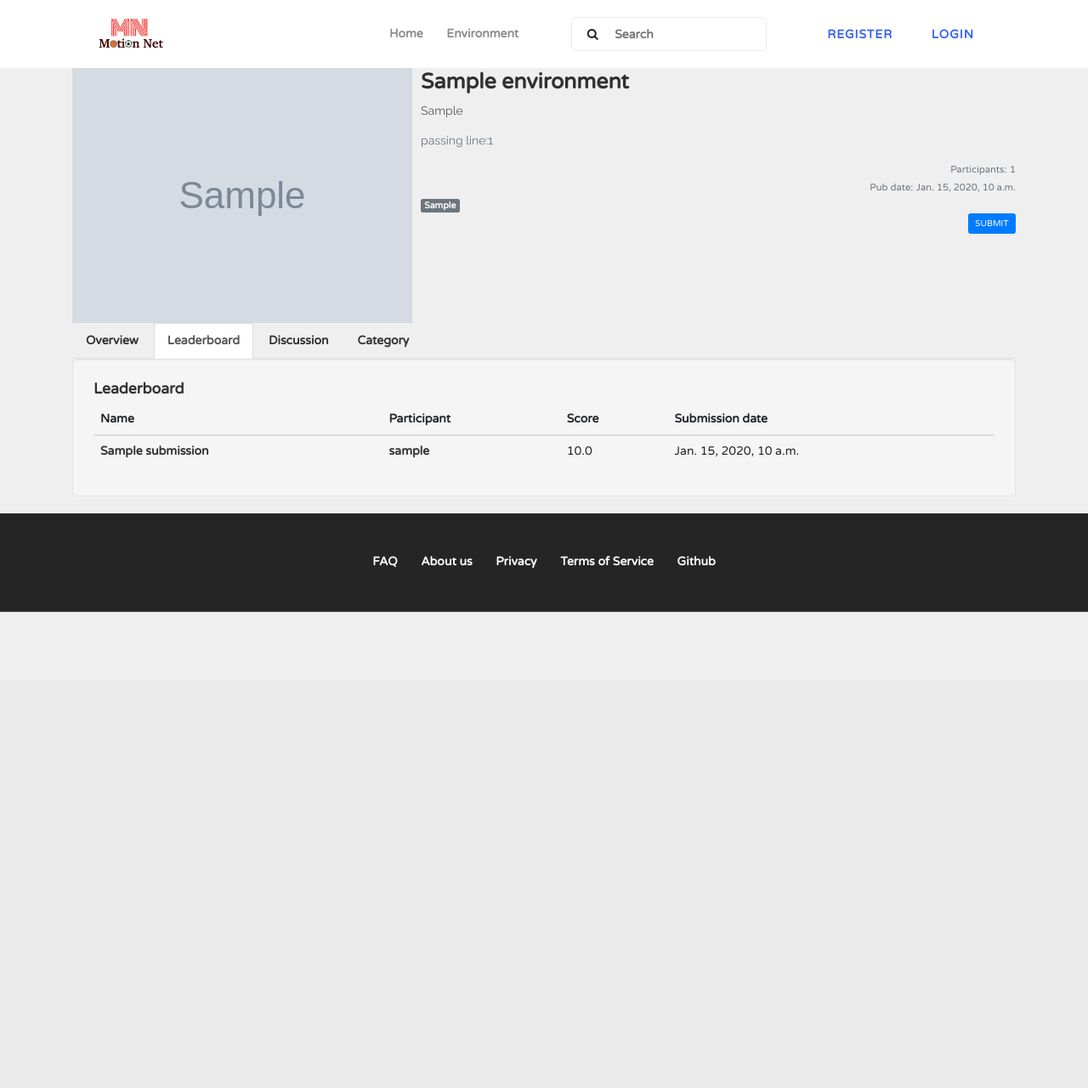
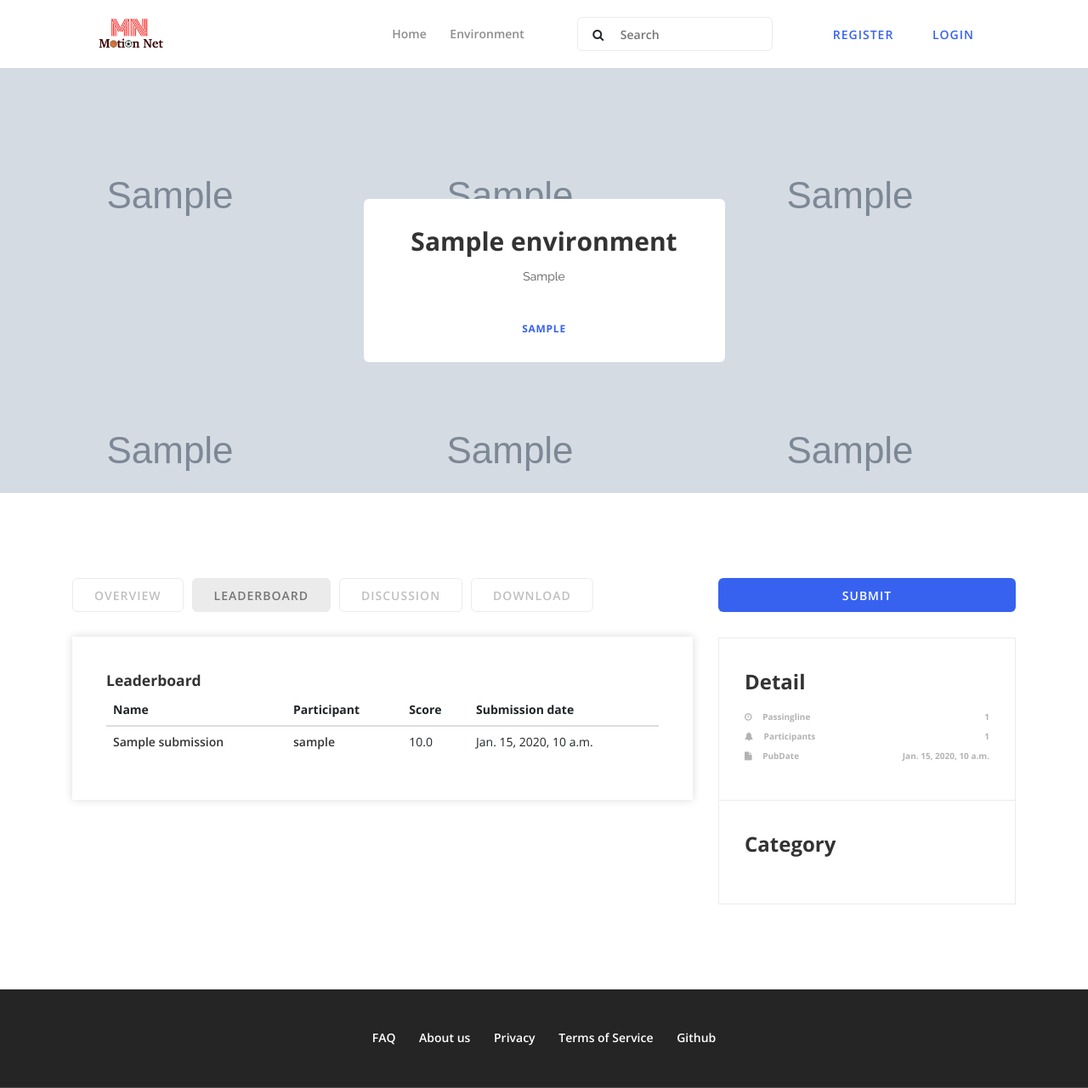
Before and after one commit to yjb767868009/mysite, a Django app: page /environment/1/Leaderboard/ in a window 1280 px wide. Shown: the whole page at 85% size. Before the commit the page ends 720 px from the top, so only its background shows below. Run offline with Django 3.2, Linux system fonts and the light colour scheme; tables that the repository leaves empty hold one stand-in row (values such as "Sample post"); grey boxes marked "Sample" are stand-in pictures; some libraries are stand-ins or nearby versions.

Commit message:
update environment html

```diff
--- a/lb/urls.py
+++ b/lb/urls.py
@@ -5,10 +5,10 @@ from . import views
 app_name='lb'
 urlpatterns = [
     url(r'^$', views.index, name='index'),
-    url(r'^environment/(?P<pk>[0-9]+)/Overview/$', views.environment, name='environment'),
+    url(r'^environment/(?P<pk>[0-9]+)/$', views.environment_detail, name='environment_detail'),
     url(r'^environment/(?P<pk>[0-9]+)/Discussion/$',  views.environment_discussion, name='environment_discussion'),
     url(r'^environment/(?P<pk>[0-9]+)/Leaderboard/$',  views.environment_leaderboard, name='environment_leaderboard'),
-    url(r'^environment/(?P<pk>[0-9]+)/Category/$',  views.environment_category, name='environment_category'),
+    url(r'^environment/(?P<pk>[0-9]+)/Download/$',  views.environment_download, name='environment_download'),
     url(r'^submission/(?P<pk>[0-9]+)/Overview/$', views.submission, name='submission'),
     url(r'^submission/(?P<pk>[0-9]+)/BestRwards/$', views.submission_bestrwards, name='submission_bestrwards'),
     url(r'^submission/(?P<pk>[0-9]+)/Episodes/$', views.submission_episodes, name='submission_episodes'),
--- a/lb/views.py
+++ b/lb/views.py
@@ -53,7 +53,7 @@ def account_detail(request,username):
                                                                 'submission_list':submission_list,
                                                                 'environment_list':environment_list})
 
-def environment(request,pk):
+def environment_detail(request,pk):
     environment = get_object_or_404(Environment, pk=pk)
     environment.click_increase()
     category_list = environment.category.all()
@@ -62,7 +62,7 @@ def environment(request,pk):
     join_nb = 0
     for _ in participants_list:
         join_nb=join_nb+1
-    return render(request,'lb/environment.html',context={'environment':environment,
+    return render(request, 'lb/environment_detail.html', context={'environment':environment,
                                                                 'join_nb':join_nb,
                                                                 'category_list':category_list,
                                                                 'submission_list':submission_list,
@@ -92,16 +92,14 @@ def environment_discussion(request,pk):
         'join_nb': join_nb
     })
 
-def environment_category(request,pk):
+def environment_download(request,pk):
     environment = get_object_or_404(Environment, pk=pk)
-    category_list = environment.category.all()
     participants_list = environment.participants.all()
     join_nb = 0
     for _ in participants_list:
         join_nb=join_nb+1
     return render(request,'lb/environment_category.html',context={
         'environment':environment,
-        'category_list':category_list,
         'join_nb': join_nb
     })
 
@@ -210,7 +208,7 @@ def submit(request,pk):
             upload(form,request.user,environment,sub_name,request.FILES)
 
             messages.append('successed submit!')
-            return render(request,'lb/environment.html',context={'messages':messages,
+            return render(request, 'lb/environment_detail.html', context={'messages':messages,
                                                                  'environment': environment})
         else:
             messages.append('error1')
--- a/templates/lb/base.html
+++ b/templates/lb/base.html
@@ -14,14 +14,6 @@
         <link rel="stylesheet" href="https://cdn.bootcss.com/bootstrap/3.3.7/css/bootstrap.min.css">
         <!-- Stylesheet -->
         <link rel="stylesheet" href="{% static 'css/style.css'%}">
-	    <style type="text/css">
-		    html,
-		    body {
-	  		    background: #efefef;
-  			    font-family: 'Varela Round';
-			    margin:0
-            }
-  	    </style>
 	{% block extra_head %}
 	{% endblock %}
   </head>
--- a/templates/lb/environment_head.html
+++ b/templates/lb/environment_head.html
@@ -4,30 +4,75 @@
 {% load comments_xtd %}
 {% block title %}{{ environment.name }}{% endblock %}
 {% block content %}
-    <div class="container">
-        <div class="media">
-            <div class="media-left" href="#">
-                <img class="media-object" src="{{environment.images.url}}" alt="images" style="width:400px">
+    <!-- ##### Single Course Intro Start ##### -->
+    <div class="single-course-intro d-flex align-items-center justify-content-center" style="background-image: url({{environment.images.url}});">
+        <!-- Content -->
+        <div class="single-course-intro-content text-center">
+            <h3>{{ environment.name }}</h3>
+            <div class="meta d-flex align-items-center justify-content-center">
+                <p>{{ environment.short_des }}</p>
             </div>
-            <div class="media-body">
-                <h1>{{ environment.name }}</h1>
-                <p>{{environment.short_des}}</p>
-                <p class="text-muted">passing line:{{ environment.passing_line }}</p>
-                <div class= "text-right" style="width:100;border:0px">
-                    <small class="text-muted">Participants:</small>
-                    <small class="text-muted">{{ join_nb }}</small>
+            <div class="price">{{ environment.solved }}</div>
+        </div>
+    </div>
+    <!-- ##### Single Course Intro End ##### -->
+
+    <!-- ##### Courses Content Start ##### -->
+    <div class="single-course-content section-padding-100">
+        <div class="container">
+            <div class="row">
+                <div class="col-12 col-lg-8">
+                    <div class="course--content">
+                        <div class="clever-tabs-content">
+                            {% block envthing %}
+                            {% endblock %}
+                        </div>
+                    </div>
                 </div>
-                <div class= "text-right" style="width:100;border:0px">
-                    <small class="text-muted">Pub date:</small>
-                    <small class="text-muted">{{ environment.pub_date }}</small>
-                </div>
-                <span class="badge badge-secondary">{{environment.solved}}</span>
-                <div class= "text-right" style="width:100;border:0px">
-                    <a href="{% url 'lb:submit' environment.pk %}"><button class="btn btn-primary">SUBMIT</button></a>
+
+                <div class="col-12 col-lg-4">
+                    <div class="course-sidebar">
+                        <!-- Buy Course -->
+                        <a href="{% url 'lb:submit' environment.pk %}" class="btn clever-btn mb-30 w-100">Submit</a>
+
+                        <!-- Widget -->
+                        <div class="sidebar-widget">
+                            <h4>Detail</h4>
+                            <ul class="features-list">
+                                <li>
+                                    <h6><i class="fa fa-clock-o" aria-hidden="true"></i> Passingline</h6>
+                                    <h6>{{ environment.passing_line }}</h6>
+                                </li>
+                                <li>
+                                    <h6><i class="fa fa-bell" aria-hidden="true"></i> Participants</h6>
+                                    <h6>{{ join_nb }}</h6>
+                                </li>
+                                <li>
+                                    <h6><i class="fa fa-file" aria-hidden="true"></i> PubDate</h6>
+                                    <h6>{{ environment.pub_date }}</h6>
+                                </li>
+                            </ul>
+                        </div>
+
+                        <!-- Widget -->
+                        <div class="sidebar-widget">
+                            <h4>Category</h4>
+                            {% for category in category_list %}
+                                <div class="single--courses d-flex align-items-center">
+                                    <div class="thumb">
+                                        <img src="{{ category.img.url }}" alt="">
+                                    </div>
+                                    <div class="content">
+                                        <h5>{{ category.name }}</h5>
+                                        <h6>{{ category.des }}</h6>
+                                    </div>
+                                </div>
+                            {% endfor %}
+                        </div>
+                    </div>
                 </div>
             </div>
         </div>
-        {% block envthing %}
-        {% endblock %}
     </div>
+    <!-- ##### Courses Content End ##### -->
 {% endblock %}
--- a/templates/lb/environment_leaderboard.html
+++ b/templates/lb/environment_leaderboard.html
@@ -3,13 +3,23 @@
 {% load comments %}
 {% load comments_xtd %}
 {% block envthing %}
-<ul class="nav nav-tabs">
-	<li><a href="{% url 'lb:environment' environment.pk%}">Overview</a></li>
-	<li class="active"><a href="#">Leaderboard</a></li>
-	<li><a href="{% url 'lb:environment_discussion' environment.pk%}">Discussion</a></li>
-	<li><a href="{% url 'lb:environment_category' environment.pk%}">Category</a></li>
+    <ul class="nav nav-tabs" id="myTab" role="tablist">
+        <li class="nav-item">
+            <a class="nav-link" href="{% url 'lb:environment_detail' environment.pk %}">Overview</a>
+        </li>
+        <li class="nav-item">
+            <a class="nav-link active" href="{% url 'lb:environment_leaderboard' environment.pk %}">Leaderboard</a>
+        </li>
+        <li class="nav-item">
+            <a class="nav-link" href="{% url 'lb:environment_discussion' environment.pk %}">Discussion</a>
+        </li>
+        <li class="nav-item">
+            <a class="nav-link" href="{% url 'lb:environment_download' environment.pk %}">Download</a>
+        </li>
     </ul>
-<div class="well well-lg">
+
+    <div class="clever-description">
+        <div class="about-course mb-30">
             <h3>Leaderboard</h3>
             <table class="table table-hover">
                 <thead>
@@ -30,4 +40,5 @@
                 {% endfor %}
             </table>
         </div>
+    </div>
 {% endblock envthing%}
--- a/templates/lb/index.html
+++ b/templates/lb/index.html
@@ -37,10 +37,10 @@
                 {% for environment in environment_list %}
                     <div class="col-12 col-md-6 col-lg-4">
                         <div class="single-popular-course mb-100 wow fadeInUp" data-wow-delay="250ms">
-                            <a href="{% url 'lb:environment' environment.pk%}"><img src="{{environment.images.url}}" alt=""></a>
+                            <a href="{% url 'lb:environment_detail' environment.pk%}"><img src="{{environment.images.url}}" alt=""></a>
                             <!-- Course Content -->
                             <div class="course-content">
-                                <a href="{% url 'lb:environment' environment.pk%}"><h4>{{ environment.name }}</h4></a>
+                                <a href="{% url 'lb:environment_detail' environment.pk%}"><h4>{{ environment.name }}</h4></a>
                                 <div class="meta d-flex align-items-center">
                                 {% for category in environment.category.all %}
                                     <a href="#">{{ category.name }}</a>
@@ -61,7 +61,7 @@
                                     </div>
                                 </div>
                                 <div class="course-fee h-100">
-                                    <a href="{% url 'lb:environment' environment.pk%}" class="free">Join</a>
+                                    <a href="{% url 'lb:environment_detail' environment.pk%}" class="free">Join</a>
                                 </div>
                             </div>
                         </div>
```
Also changed, not shown: templates/lb/environment.html (deleted, +0 -24 lines), templates/lb/environment_detail.html (added, +31 -0 lines), templates/lb/environment_discussion.html (+16 -6 lines). Lines whose indentation alone changed are shown as unchanged.
